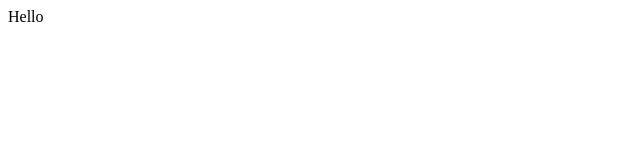
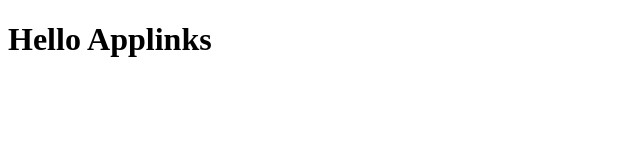
Before and after one commit to thuongtv-vn/thuongtv-vn.github.io, a plain HTML site: page index.html in a window 1280 px wide. Shown: the whole page, without its empty margins (0-640 px from the left). Drawn offline with Linux system fonts and the light colour scheme.

Commit message:
Update index.html

```diff
--- a/index.html
+++ b/index.html
@@ -1,6 +1,6 @@
 <!DOCTYPE html>
 <html>
 <body>
-  Hello
+  <h1>Hello Applinks</h1>
 </body>
 </html>
```
